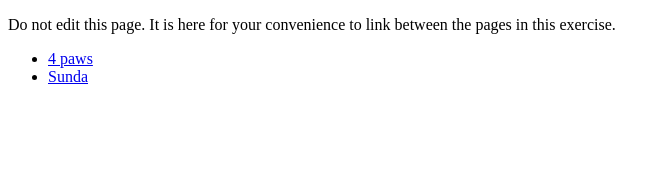
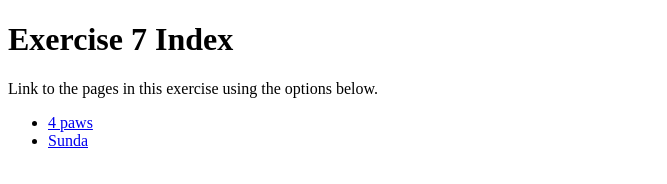
Before and after one commit to CU-IXD/cuixd-web1-ex-7, a website: page index.html in a window 1280 px wide. Shown: the whole page, without its empty margins (0-667 px from the left). Drawn offline with Linux system fonts and the light colour scheme.

Commit message:
Tidy core files

```diff
--- a/index.html
+++ b/index.html
@@ -1,14 +1,15 @@
 <!DOCTYPE html>
-<html lang="en">
-<head>
+<html lang="en" dir="ltr">
+  <head>
     <meta charset="utf-8">
-    <title></title>
-</head>
-<body>
-    <p>Do not edit this page. It is here for your convenience to link between the pages in this exercise.</p>
+    <title>Exercise 7 Index</title>
+  </head>
+  <body>
+    <h1>Exercise 7 Index</h1>
+    <p>Link to the pages in this exercise using the options below.</p>
     <ul>
         <li><a href="homes-4-paws.html">4 paws</a></li>
         <li><a href="sunda.html">Sunda</a></li>
     </ul>
-</body>
+  </body>
 </html>
```
Also changed, not shown: 1 other file.
